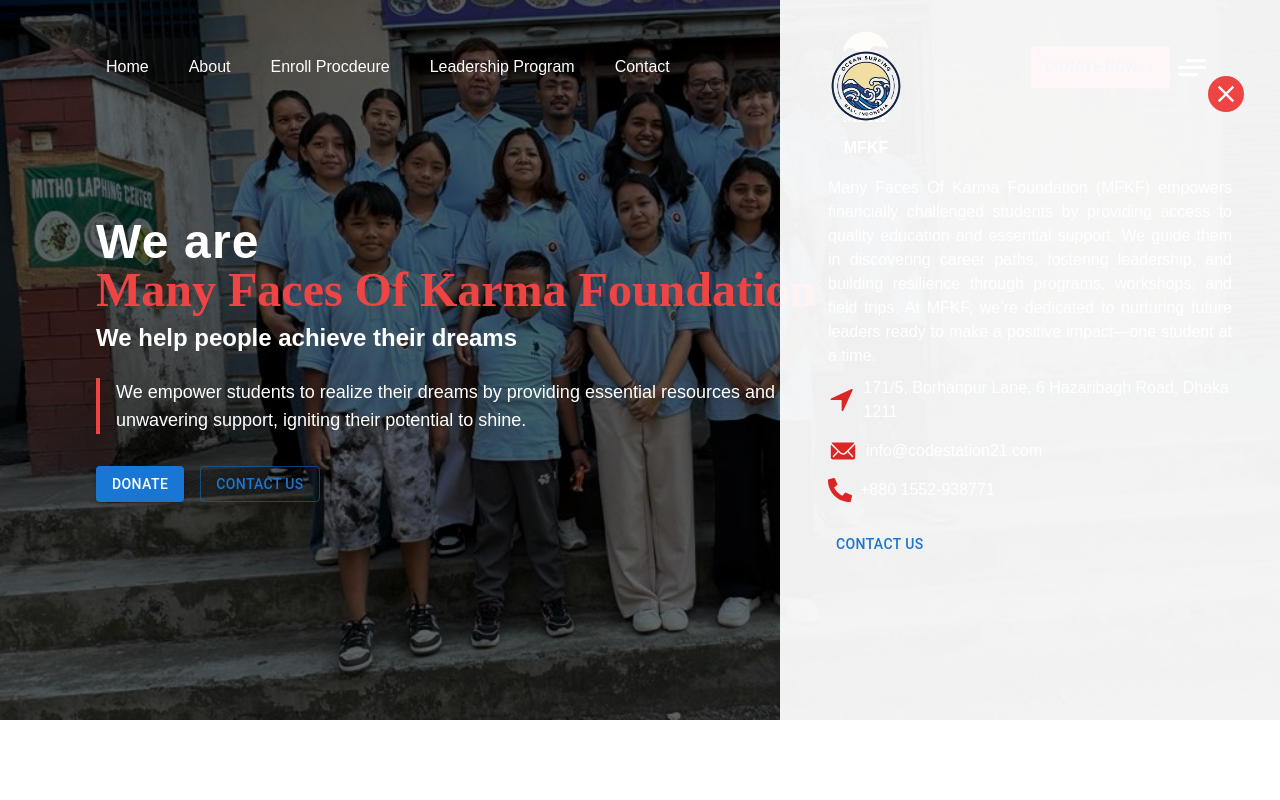
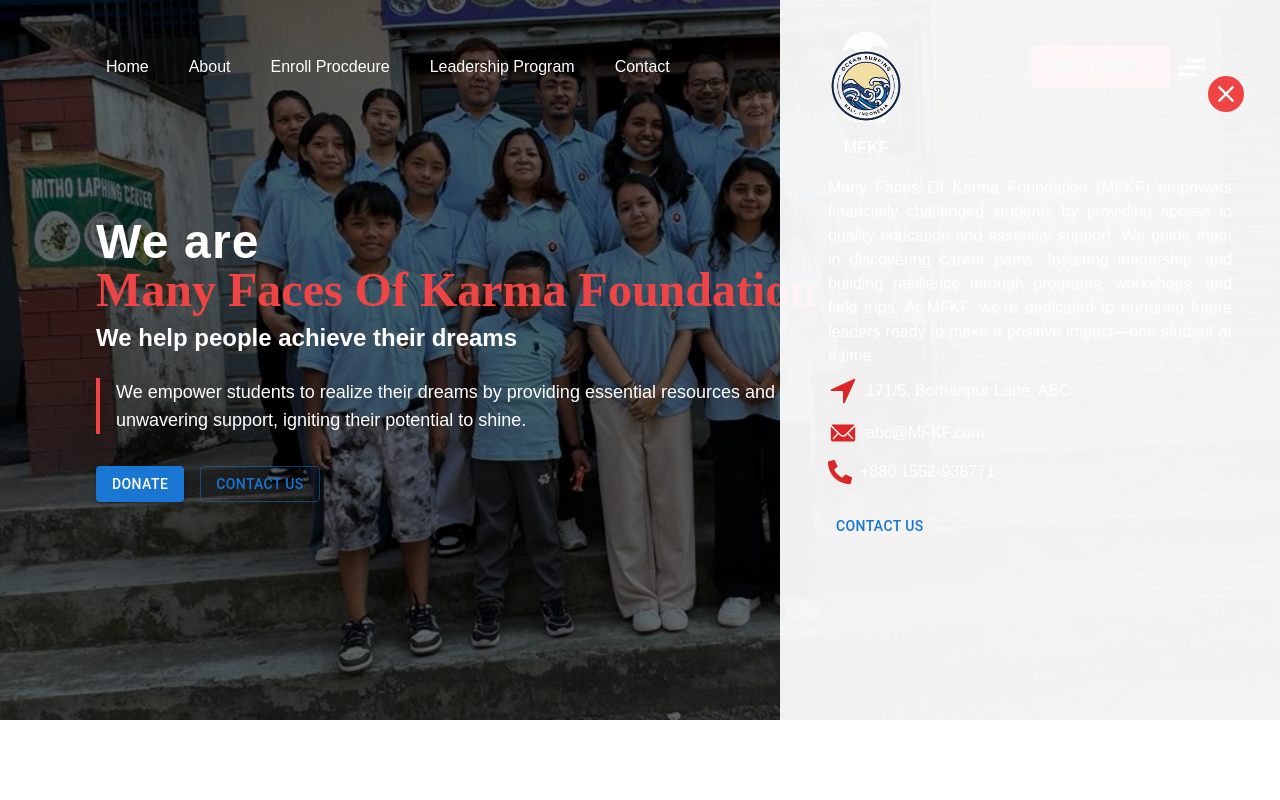
Before and after one commit to RupeshThakuri/MFKF, a Next.js app: page / in a window 1280 px wide. Both pictures are taken after a click on the button 1191 px from the left and 67 px from the top of the page. Shown: the top 800 px of the page. Built offline with nearby package versions, Linux system fonts and the light colour scheme; a web font is replaced by a local one.

Commit message:
changes color btn hero

```diff
--- a/src/components/Navbar/SideBar.jsx
+++ b/src/components/Navbar/SideBar.jsx
@@ -70,8 +70,8 @@
         </div>
         <div className='contact px-3 mt-2'>
           <ul className='flex flex-col gap-y-3'>
-            <li className='flex items-center'><IoNavigate className='text-3xl text-red-600' /><p className='ml-2'>171/5, Borhanpur Lane, 6 Hazaribagh Road, Dhaka 1211</p></li>
-            <li><Link href="gmail.com" className='flex items-center'><IoIosMail className='text-3xl text-red-600' /><p className='ml-2'>info@codestation21.com</p></Link> </li>
+            <li className='flex items-center'><IoNavigate className='text-3xl text-red-600' /><p className='ml-2'>171/5, Borhanpur Lane, ABC</p></li>
+            <li><Link href="gmail.com" className='flex items-center'><IoIosMail className='text-3xl text-red-600' /><p className='ml-2'>abc@MFKF.com</p></Link> </li>
             <li><Link href="" className='flex items-center'><FaPhoneAlt className='text-2xl text-red-600' /><p className='ml-2'>+880 1552-938771</p> </Link></li>
           </ul>
         </div>
```
